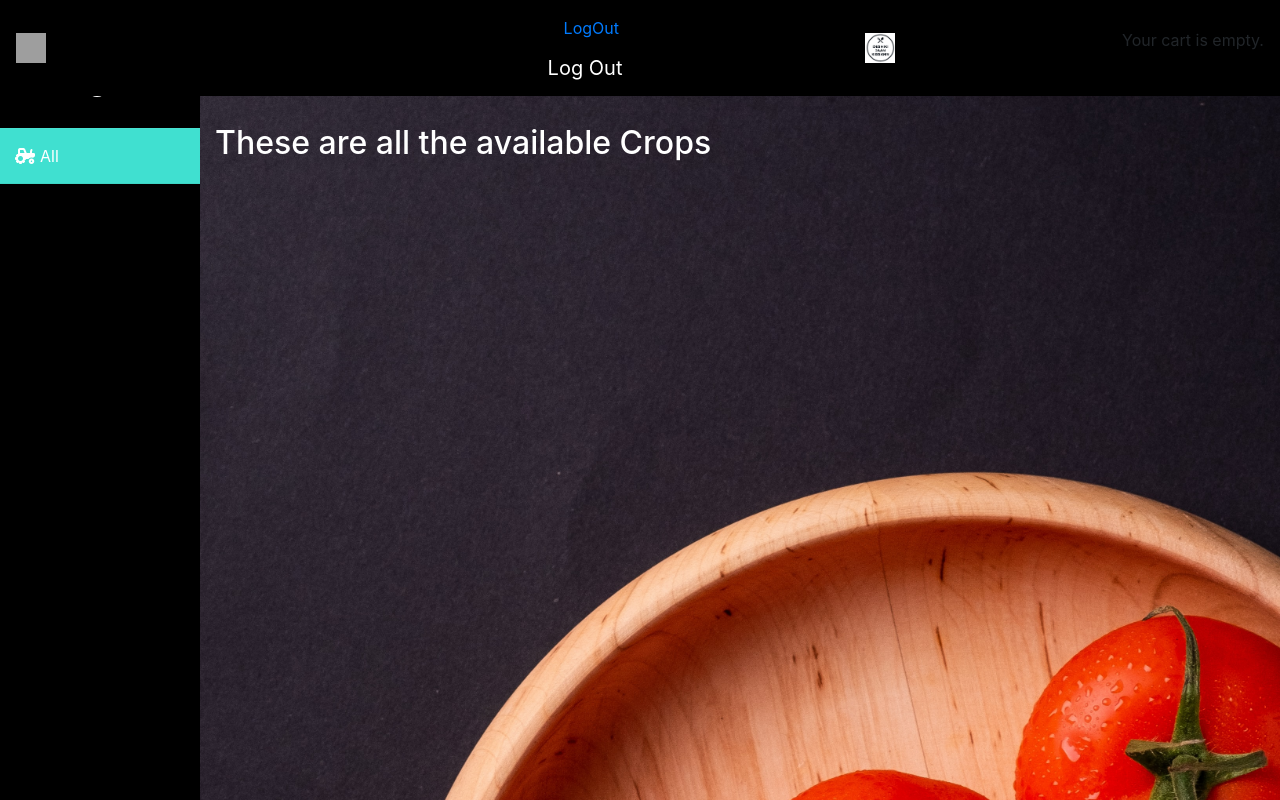
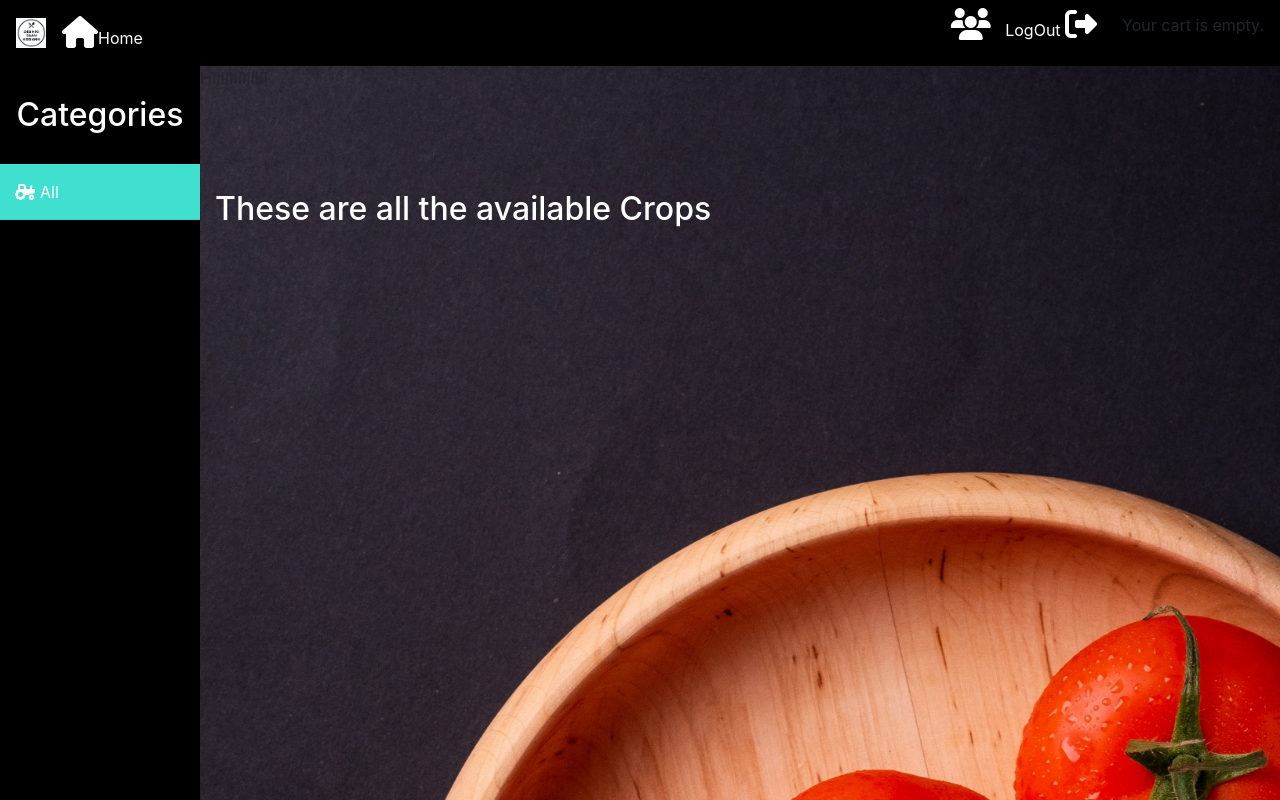
Before and after one commit to havanoor/TSEC-Codestorm, a Django app: page /buyer in a window 1280 px wide. Run offline with Django 3.2, Linux system fonts and the light colour scheme; data that the repository does not hold is empty; some libraries are stand-ins or nearby versions; grey boxes are pictures that could not be loaded.

Commit message:
UI tweaks

```diff
--- a/FarmerApp/static/css/ecom.css
+++ b/FarmerApp/static/css/ecom.css
@@ -26,7 +26,7 @@
 
       }
       .wrapper .sidebar{
-          margin-top: 30px;
+          margin-top: 0px;
           position: fixed;
           width:200px;
           height:100%;
--- a/FarmerApp/templates/FarmerApp/BuyerLand.html
+++ b/FarmerApp/templates/FarmerApp/BuyerLand.html
@@ -62,16 +62,17 @@
 </nav>
 
 </header> -->
-<nav class="navbar fixed-top navbar-dark" style="background-color: black;">
+<!-- <nav class="navbar fixed-top navbar-dark" style="background-color: black;">
   <a class="navbar-brand" href="#">
     <img src="/docs/4.0/assets/brand/bootstrap-solid.svg" width="30" height="30" class="d-inline-block align-top" alt="Kya yaar ek logo toh daal">
     <li class="nav-item">
       <a class="nav-link" href='#'>{{ user.username }}</a>
     </li>
     <li>
-    <a class="nav-item nav-link" href="javascript:{document.getElementById('logout').submit()}">LogOut</a>
+
+    <a class="navbar-brand" href="javascript:{document.getElementById('logout').submit()}"></a>
       <form id="logout" method="POST" action="{% url 'logout' %}">
-      <a class='navbar-brand' >Log Out</a>
+      </a>
         {% csrf_token %}
         <input type="hidden" name="" />
       </form>
@@ -79,12 +80,12 @@
     <img src="{% static 'kisaan.png' %}" width="30" height="30" class="d-inline-block align-top" alt="Kya yaar ek logo toh daal">
   </a>
   <ul class="list-inline">
-    <!-- <li class="list-inline-item"><i class="fas fa-shopping-cart top"></i></li> -->
+
     {% with total_items=cart|length %}
     {% if total_items > 0 %}
     <li class="list-inline-item top">
       <a href="{% url "cart_detail" %}" class="top">
-        <i class="fas fa-shopping-cart size:7x top"></i>
+
         <i class="fas fa-shopping-cart top"></i>
       {{ total_items }} item,
       ₹{{ cart.get_total_price }}
@@ -93,9 +94,46 @@
     Your cart is empty.
     {% endif %}
     {% endwith %}</li>
-    <!-- <li class="list-inline-item">Nulla volutpat</li> -->
+
   </ul>
+</nav> -->
+<nav class="navbar navbar-expand-lg" style="background-color: black;">
+  <a class="navbar-brand" href="#">
+    <img src="{% static 'kisaan.png' %}" width="30" height="30" class="d-inline-block align-top" alt="Kya yaar ek logo toh daal">
+  </a>
+  <ul class="navbar-nav mr-auto ">
+    <li>
+      <!-- <a class="nav-link" href="#"><i class="fas fa-seedling fa-2x"></i>My crops</a> -->
+      <a class="top" href="{% url "farmer_home" %}"><i class="fas fa-home fa-2x"></i>Home </a>
+    </li>
+  </ul>
+    <ul class="list-inline">
+      <li class="list-inline-item top">
+
+        <a  class="top" style="margin-right: 10px;" href='#' ><i class="fas fa-users fa-2x"></i>{{ user.username }}</a>
+        <a  class="top" href="{% url 'logout' %}" style="margin-right: 25px;">LogOut <i class="fas fa-sign-out-alt fa-2x"></i></a>
+     </li>
+
+    </ul>
+    <ul class="list-inline">
+
+      {% with total_items=cart|length %}
+      {% if total_items > 0 %}
+      <li class="list-inline-item top" >
+        <a href="{% url "cart_detail" %}" class="top">
+
+          <i class="fas fa-shopping-cart top fa-2x"></i>
+        {{ total_items }} item,
+        ₹{{ cart.get_total_price }}
+      </a>
+      {% else %}
+      Your cart is empty.
+      {% endif %}
+      {% endwith %}</li>
+
+    </ul>
 </nav>
+
 <div class="wrapper">
   <div class="sidebar">
       <!-- <h2>Sidebar</h2> -->
```
Also changed, not shown: FarmerApp/templates/FarmerApp/FarmerLand.html (+10 -5 lines), FarmerApp/templates/FarmerApp/FarmerShop2.html (+7 -4 lines).
